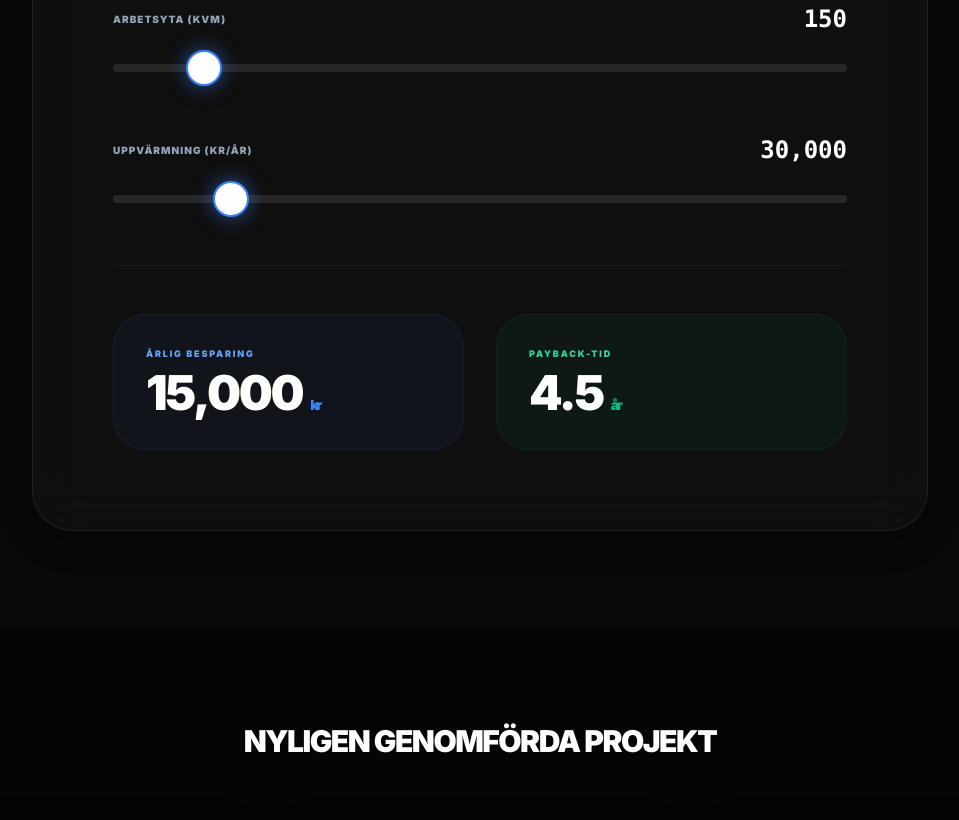
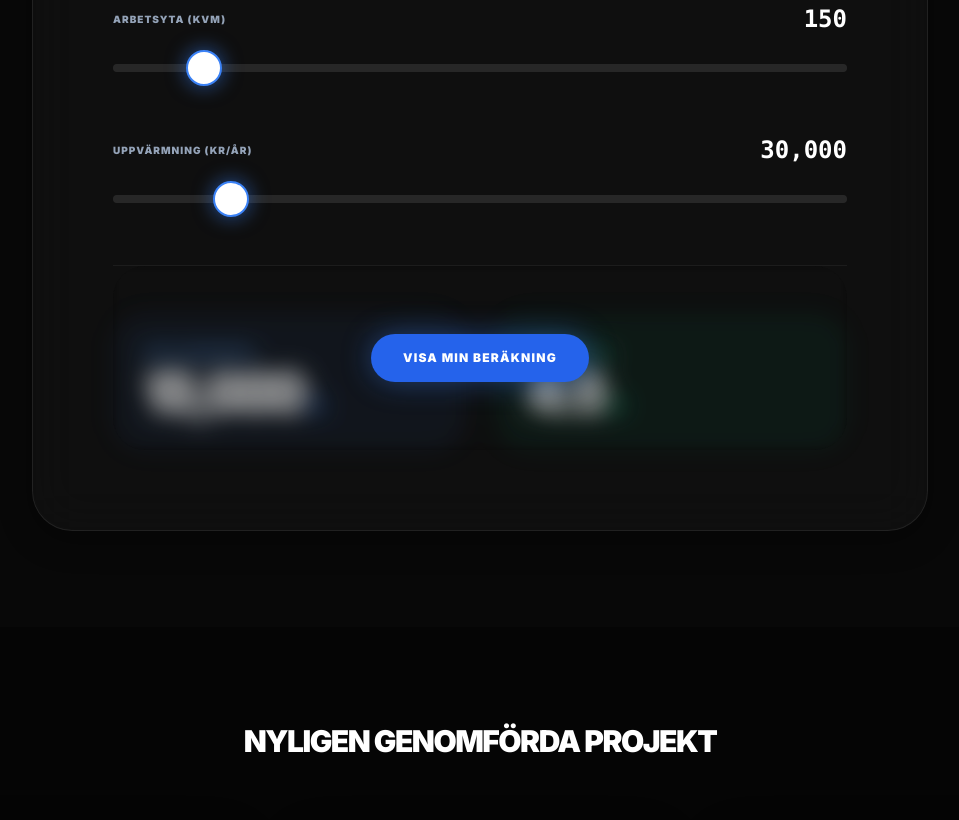
Before and after one commit to philipbreisner/spray-site, a plain HTML site: page index.html in a window 1280 px wide. Shown: the part 1936-2756 px from the top of the page, without its empty margins (160-1119 px from the left). Drawn offline with nearby package versions, Linux system fonts and the light colour scheme.

Commit message:
Add files via upload

```diff
--- a/index.html
+++ b/index.html
@@ -22,6 +22,15 @@
         .mobile-menu.active { display: block; }
         .hero-bg { background-image: linear-gradient(to bottom, rgba(5,5,5,0.8), rgba(5,5,5,0.9)), url('assets/hero-option-1.jpg'); background-size: cover; background-position: center; }
         a, button { touch-action: manipulation; }
+        @keyframes pop {
+            0% { transform: scale(1); }
+            50% { transform: scale(1.15); color: #60a5fa; }
+            100% { transform: scale(1); }
+        }
+        .pop-animation { animation: pop 0.3s ease-out; }
+        .blurred { filter: blur(12px); transition: filter 0.5s ease; pointer-events: none; }
+        .gate-overlay { position: absolute; inset: 0; display: flex; align-items: center; justify-content: center; z-index: 10; background: rgba(5,5,5,0.4); backdrop-filter: blur(4px); border-radius: 32px; transition: all 0.5s ease; }
+        .gate-overlay.hidden { opacity: 0; pointer-events: none; }
     </style>
 </head>
 <body class="text-slate-300">
@@ -40,7 +49,7 @@
                 <a href="#faq" class="hover:text-white transition-colors">FAQ</a>
             </div>
             <div class="flex items-center gap-4">
-                <a href="mailto:info@sprayisolering.se?subject=Offertförfrågan" class="hidden sm:block bg-white text-black px-6 py-2 rounded-full text-[12px] font-bold tracking-widest hover:scale-105 transition-all">FRI OFFERT</a>
+                <a href="mailto:info@sprayisolering.se?subject=Offertförfrågan" class="hidden sm:block bg-white text-black px-6 py-2 rounded-full text-[12px] font-bold tracking-widest hover:scale-105 transition-all">SE MIN OFFERT</a>
                 <button onclick="toggleMenu()" class="md:hidden text-white p-2">
                     <svg xmlns="http://www.w3.org/2000/svg" class="h-6 w-6" fill="none" viewBox="0 0 24 24" stroke="currentColor"><path stroke-linecap="round" stroke-linejoin="round" stroke-width="2" d="M4 6h16M4 12h16m-7 6h7" /></svg>
                 </button>
@@ -53,7 +62,7 @@
                 <a href="#tak" onclick="toggleMenu()">Takbeläggning</a>
                 <a href="#kalkyl" onclick="toggleMenu()">Kalkylator</a>
                 <a href="#faq" onclick="toggleMenu()">FAQ</a>
-                <a href="mailto:info@sprayisolering.se?subject=Offertförfrågan" class="bg-white text-black py-4 rounded-xl text-center">FRI OFFERT</a>
+                <a href="mailto:info@sprayisolering.se?subject=Offertförfrågan" class="bg-white text-black py-4 rounded-xl text-center">SE MIN OFFERT</a>
             </div>
         </div>
     </nav>
@@ -62,7 +71,7 @@
     <section id="hem" class="pt-36 md:pt-56 pb-20 px-6 hero-bg min-h-screen flex items-center">
         <div class="max-w-7xl mx-auto text-center">
             <div class="inline-block px-4 py-1 liquid-glass text-[10px] font-bold tracking-[0.3em] text-blue-400 mb-6 md:mb-8 uppercase">Högpresterande Skumisolering</div>
-            <h1 class="text-5xl sm:text-7xl md:text-9xl font-black text-white tracking-tighter mb-8 leading-[0.9]">SÄNK DINA <br><span class="gradient-text">ENERGIKOSTNADER</span></h1>
+            <h1 class="text-[2.6rem] xs:text-5xl sm:text-7xl md:text-9xl font-black text-white tracking-tighter mb-8 leading-[0.9]">SÄNK DINA <br><span class="gradient-text">ENERGIKOSTNADER</span></h1>
             <p class="max-w-2xl mx-auto text-lg md:text-2xl text-slate-400 mb-12 font-light leading-relaxed">Sömlös polyurethanisolering (PUR) som expanderar in i varje skrymsle. Maximal effektivitet, fuktskydd och hållbarhet.</p>
             <div class="flex flex-col md:flex-row gap-4 md:gap-6 justify-center">
                 <a href="mailto:info@sprayisolering.se?subject=Boka Besiktning" class="bg-blue-600 text-white px-8 md:px-12 py-4 md:py-5 rounded-full font-black text-[12px] md:text-sm tracking-widest hover:bg-blue-500 transition-all uppercase text-center">Boka Fri Besiktning</a>
@@ -124,9 +133,16 @@
                     <div class="flex justify-between items-center mb-4"><label class="text-[10px] font-black text-slate-400 uppercase tracking-widest">Uppvärmning (KR/ÅR)</label><div class="text-white font-black text-xl md:text-2xl font-mono" id="cost-val">30 000</div></div>
                     <input type="range" id="cost" min="10000" max="150000" step="2500" value="30000" class="w-full h-1.5 bg-white/5 rounded-lg appearance-none cursor-pointer accent-white" oninput="calculate()">
                 </div>
-                <div class="grid grid-cols-1 md:grid-cols-2 gap-4 md:gap-8 pt-10 md:pt-12 border-t border-white/5">
-                    <div class="p-6 md:p-8 rounded-[24px] md:rounded-[32px] bg-blue-500/5 border border-blue-500/10"><div class="text-[9px] font-black text-blue-400 uppercase tracking-[0.2em] mb-2">Årlig Besparing</div><div class="text-3xl md:text-5xl font-black text-white tracking-tighter"><span id="saving-val">15 000</span><span class="text-sm text-blue-500 ml-2">kr</span></div></div>
-                    <div class="p-6 md:p-8 rounded-[24px] md:rounded-[32px] bg-emerald-500/5 border border-emerald-500/10"><div class="text-[9px] font-black text-emerald-400 uppercase tracking-[0.2em] mb-2">Payback-tid</div><div class="text-3xl md:text-5xl font-black text-white tracking-tighter"><span id="roi-val">4.5</span><span class="text-sm text-emerald-500 ml-2">år</span></div></div>
+                <div class="relative pt-10 md:pt-12 border-t border-white/5">
+                    <!-- Gating Overlay -->
+                    <div id="gate" class="gate-overlay">
+                        <button onclick="unlockResults()" class="bg-blue-600 text-white px-8 py-4 rounded-full font-black text-xs tracking-widest hover:bg-blue-500 transition-all uppercase shadow-[0_0_30px_rgba(59,130,246,0.4)]">VISA MIN BERÄKNING</button>
+                    </div>
+
+                    <div id="results-area" class="grid grid-cols-1 md:grid-cols-2 gap-4 md:gap-8 blurred">
+                        <div class="p-6 md:p-8 rounded-[24px] md:rounded-[32px] bg-blue-500/5 border border-blue-500/10"><div class="text-[9px] font-black text-blue-400 uppercase tracking-[0.2em] mb-2">Årlig Besparing</div><div class="text-3xl md:text-5xl font-black text-white tracking-tighter"><span id="saving-val">15 000</span><span class="text-sm text-blue-500 ml-2">kr</span></div></div>
+                        <div class="p-6 md:p-8 rounded-[24px] md:rounded-[32px] bg-emerald-500/5 border border-emerald-500/10"><div class="text-[9px] font-black text-emerald-400 uppercase tracking-[0.2em] mb-2">Payback-tid</div><div class="text-3xl md:text-5xl font-black text-white tracking-tighter"><span id="roi-val">4.5</span><span class="text-sm text-emerald-500 ml-2">år</span></div></div>
+                    </div>
                 </div>
             </div>
         </div>
@@ -182,18 +198,37 @@
         <div class="text-[8px] md:text-[9px] font-black uppercase tracking-[0.5em] text-slate-700 mb-4">© 2026 SPRAYISOLERING.SE // BREISNER CONSULTING</div>
     </footer>
 
+    <!-- Sticky Mobile Footer -->
+    <div class="md:hidden fixed bottom-0 left-0 w-full p-4 z-[60] bg-black/80 backdrop-blur-lg border-t border-white/10">
+        <a href="mailto:info@sprayisolering.se?subject=Offertförfrågan" class="block w-full bg-white text-black py-4 rounded-xl text-center font-black text-sm tracking-widest uppercase shadow-[0_0_30px_rgba(255,255,255,0.2)]">SE MIN OFFERT</a>
+    </div>
+
     <script>
         function toggleMenu() { document.getElementById('menu').classList.toggle('active'); }
+        function unlockResults() {
+            document.getElementById('gate').classList.add('hidden');
+            document.getElementById('results-area').classList.remove('blurred');
+        }
         function calculate() {
             const area = parseInt(document.getElementById('area').value);
             const cost = parseInt(document.getElementById('cost').value);
             document.getElementById('area-val').innerText = area;
             document.getElementById('cost-val').innerText = cost.toLocaleString();
             const saving = cost * 0.5;
-            document.getElementById('saving-val').innerText = Math.round(saving).toLocaleString();
+            const savingEl = document.getElementById('saving-val');
+            const roiEl = document.getElementById('roi-val');
+
+            savingEl.innerText = Math.round(saving).toLocaleString();
             const installCost = area * 450;
             const roi = installCost / saving;
-            document.getElementById('roi-val').innerText = roi.toFixed(1);
+            roiEl.innerText = roi.toFixed(1);
+
+            // Trigger animation
+            [savingEl, roiEl].forEach(el => {
+                el.classList.remove('pop-animation');
+                void el.offsetWidth; // trigger reflow
+                el.classList.add('pop-animation');
+            });
         }
         calculate();
     </script>
```
